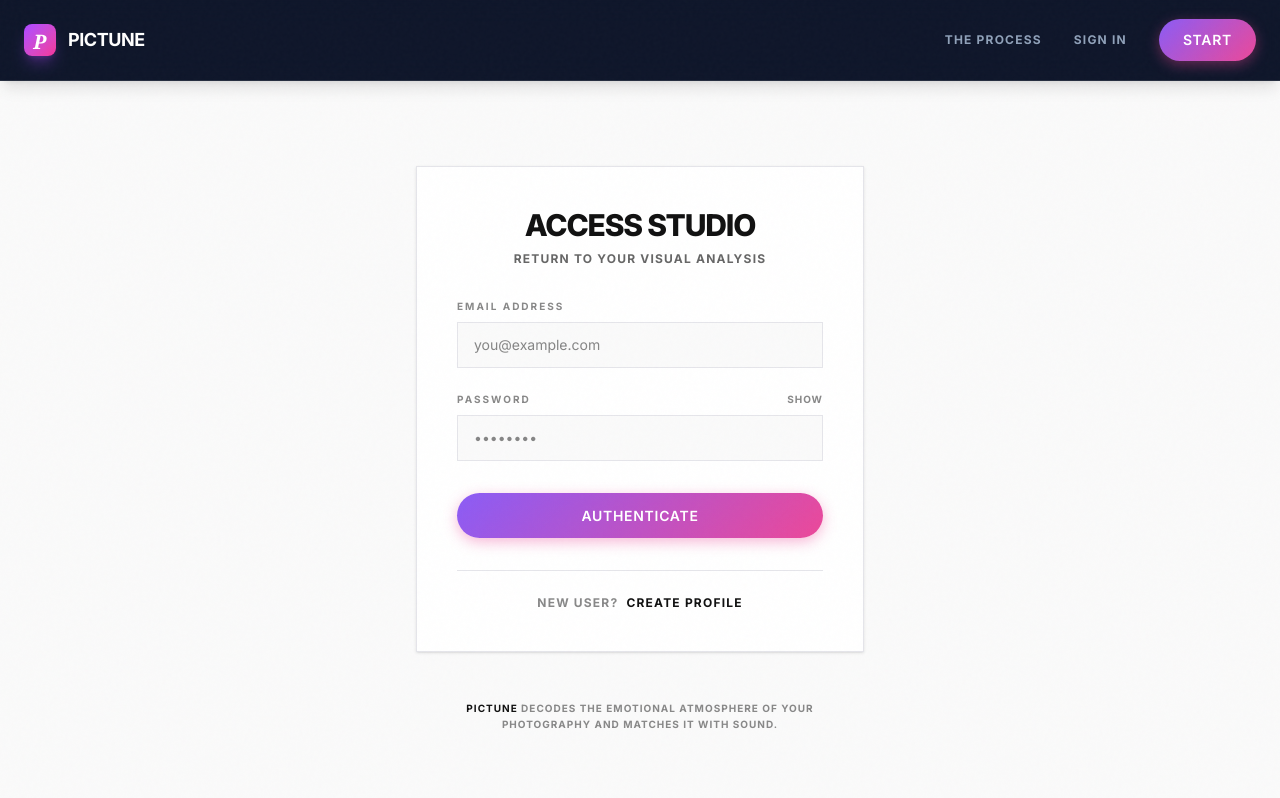
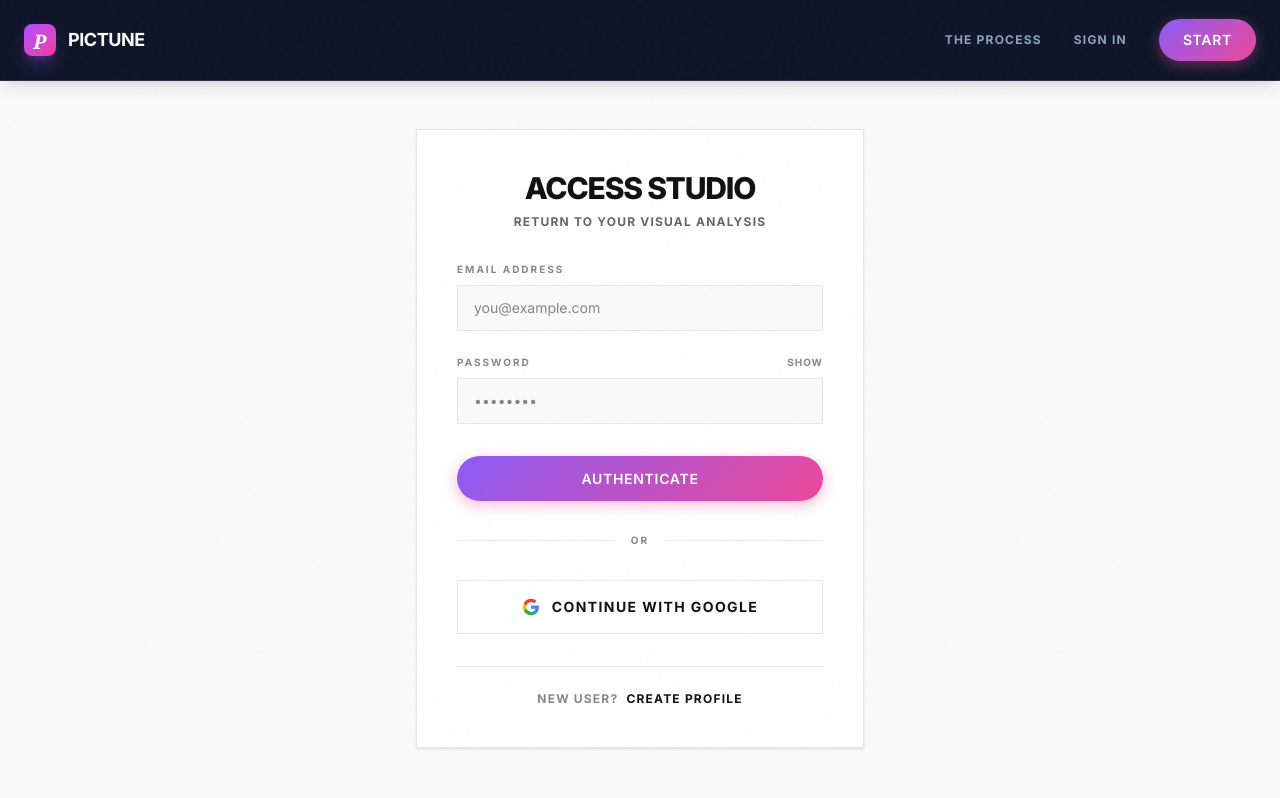
Before and after one commit to Shriii19/pictune_frontend, a React (Vite) app: page /login in a window 1280 px wide. Shown: the top 798 px of the page. Built offline with nearby package versions, Linux system fonts and the light colour scheme; no server answers.

Commit message:
feat: add AuthForm component and register page for user authentication

```diff
--- a/src/components/AuthForm.jsx
+++ b/src/components/AuthForm.jsx
@@ -135,6 +135,28 @@ export default function AuthForm({ type, onSubmit, error, loading }) {
         >
           {loading ? "Processing..." : (isRegister ? "Register" : "Authenticate")}
         </button>
+
+        <div className="relative flex items-center py-2">
+          <div className="flex-grow border-t border-[#E5E5EA]"></div>
+          <span className="flex-shrink-0 mx-4 text-[10px] font-bold text-[#888888] uppercase tracking-[0.2em]">Or</span>
+          <div className="flex-grow border-t border-[#E5E5EA]"></div>
+        </div>
+
+        <button
+          type="button"
+          onClick={() => {
+            alert("To implement Google Login, you need to configure Supabase Auth (Providers > Google) and connect it here.");
+          }}
+          className="w-full py-4 bg-white border border-[#E5E5EA] text-[#111111] text-sm font-bold uppercase tracking-widest hover:bg-[#FAFAFA] transition-colors flex items-center justify-center gap-3"
+        >
+          <svg width="18" height="18" viewBox="0 0 24 24" fill="none" xmlns="http://www.w3.org/2000/svg">
+            <path d="M22.56 12.25C22.56 11.47 22.49 10.72 22.36 10H12V14.26H17.92C17.66 15.63 16.88 16.78 15.68 17.55V20.31H19.25C21.34 18.39 22.56 15.58 22.56 12.25Z" fill="#4285F4"/>
+            <path d="M12 23C14.97 23 17.46 22.02 19.25 20.31L15.68 17.55C14.71 18.2 13.45 18.59 12 18.59C9.2 18.59 6.83 16.7 5.98 14.16H2.33V16.99C4.1 20.5 7.76 23 12 23Z" fill="#34A853"/>
+            <path d="M5.98 14.16C5.76 13.51 5.64 12.77 5.64 12C5.64 11.23 5.76 10.49 5.98 9.84V7.01H2.33C1.6 8.47 1.18 10.18 1.18 12C1.18 13.82 1.6 15.53 2.33 16.99L5.98 14.16Z" fill="#FBBC05"/>
+            <path d="M12 5.41C13.62 5.41 15.07 5.97 16.21 7.06L19.34 3.93C17.45 2.18 14.97 1 12 1C7.76 1 4.1 3.5 2.33 7.01L5.98 9.84C6.83 7.3 9.2 5.41 12 5.41Z" fill="#EA4335"/>
+          </svg>
+          Continue with Google
+        </button>
       </form>
 
       {/* Footer */}
```
